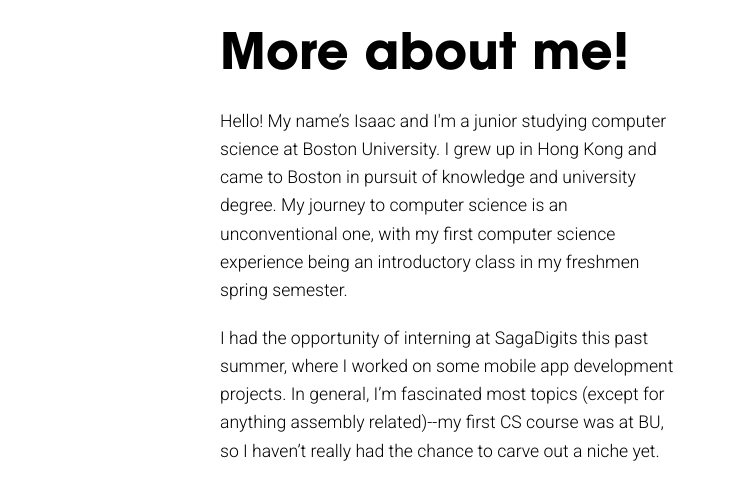
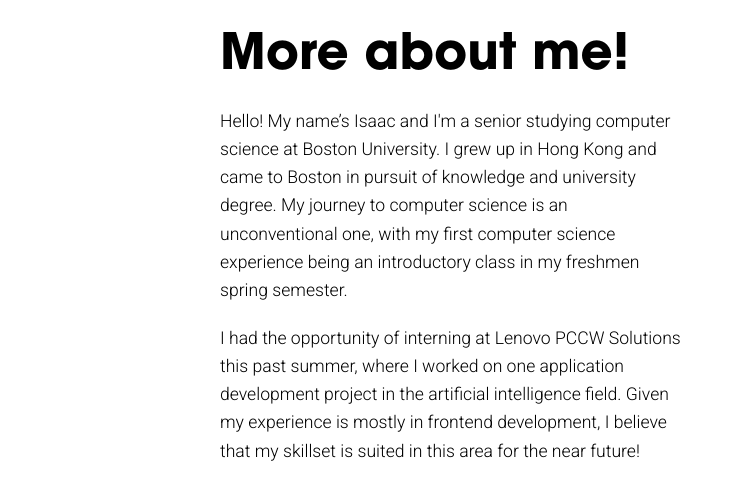
Before and after one commit to cha0908/cha0908.github.io, a plain HTML site: page about.html in a window 1280 px wide. Shown: the part 103-585 px from the top of the page, 0-734 px from the left. Drawn offline with Linux system fonts and the light colour scheme.

Commit message:
changes to about

```diff
--- a/about.html
+++ b/about.html
@@ -25,8 +25,8 @@
       </div>
       <div class="content">
           <div class="container" id="left">
-            <p class="about">Hello! My name’s Isaac and I'm a junior studying computer science at Boston University. I grew up in Hong Kong and came to Boston in pursuit of knowledge and university degree. My journey to computer science is an unconventional one, with my first computer science experience being an introductory class in my freshmen spring semester.</p>
-            <p class="about">I had the opportunity of interning at SagaDigits this past summer, where I worked on some mobile app development projects. In general, I’m fascinated most topics (except for anything assembly related)--my first CS course was at BU, so I haven’t really had the chance to carve out a niche yet.</p>
+            <p class="about">Hello! My name’s Isaac and I'm a senior studying computer science at Boston University. I grew up in Hong Kong and came to Boston in pursuit of knowledge and university degree. My journey to computer science is an unconventional one, with my first computer science experience being an introductory class in my freshmen spring semester.</p>
+            <p class="about">I had the opportunity of interning at Lenovo PCCW Solutions this past summer, where I worked on one application development project in the artificial intelligence field. Given my experience is mostly in frontend development, I believe that my skillset is suited in this area for the near future!</p>
             <p class="about">A few things about me: sports are one of my passions. Football (or soccer), basketball, tennis, and fencing were the sports I've either picked up recently or have been doing since I was younger. I also occasionally enjoy singing and making mini covers on Garageband. </p>
             <p class="about">Feel free to get in touch! My contact info is below and here's my <a href="assets/docs/resume.pdf" id="resume" target="_blank">resume</a>.</p>
             <div class="social">
```
